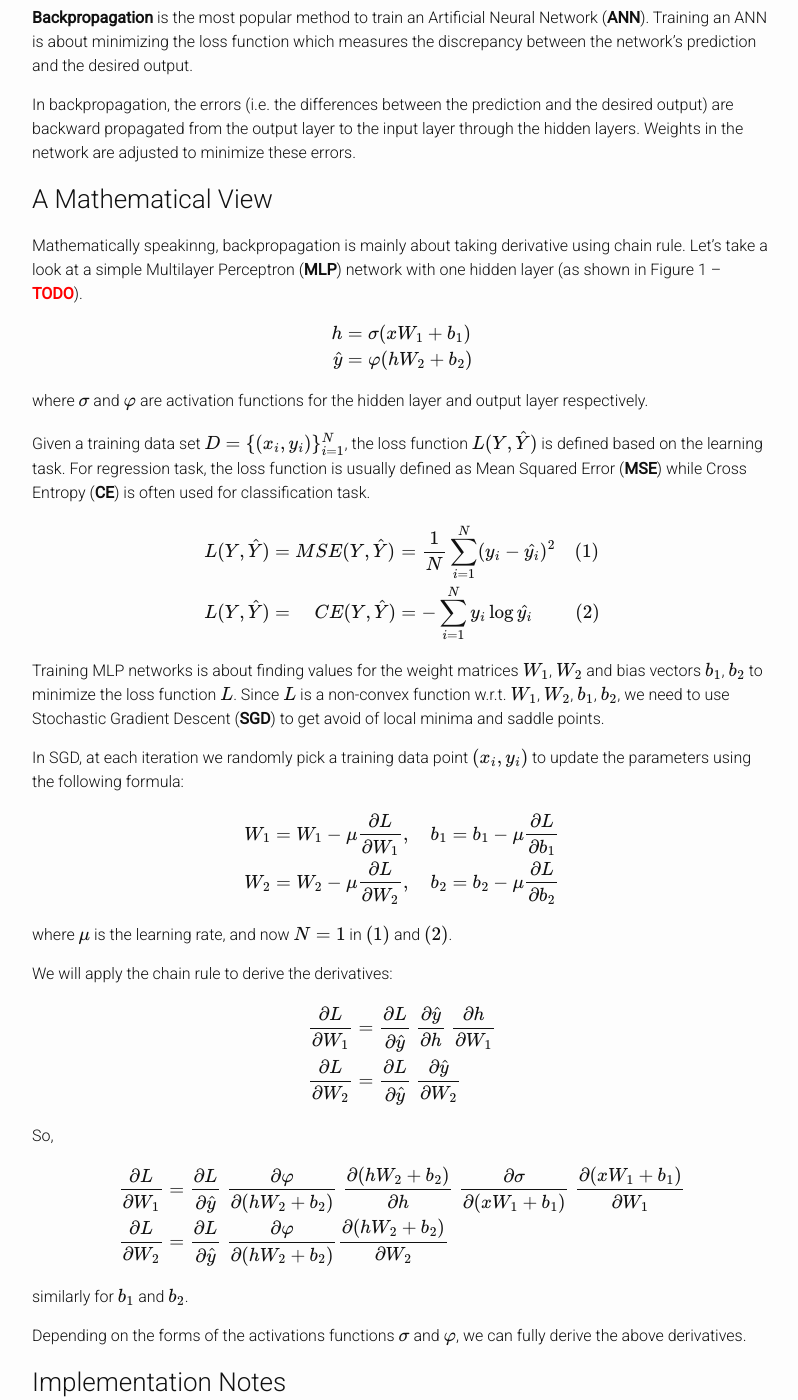
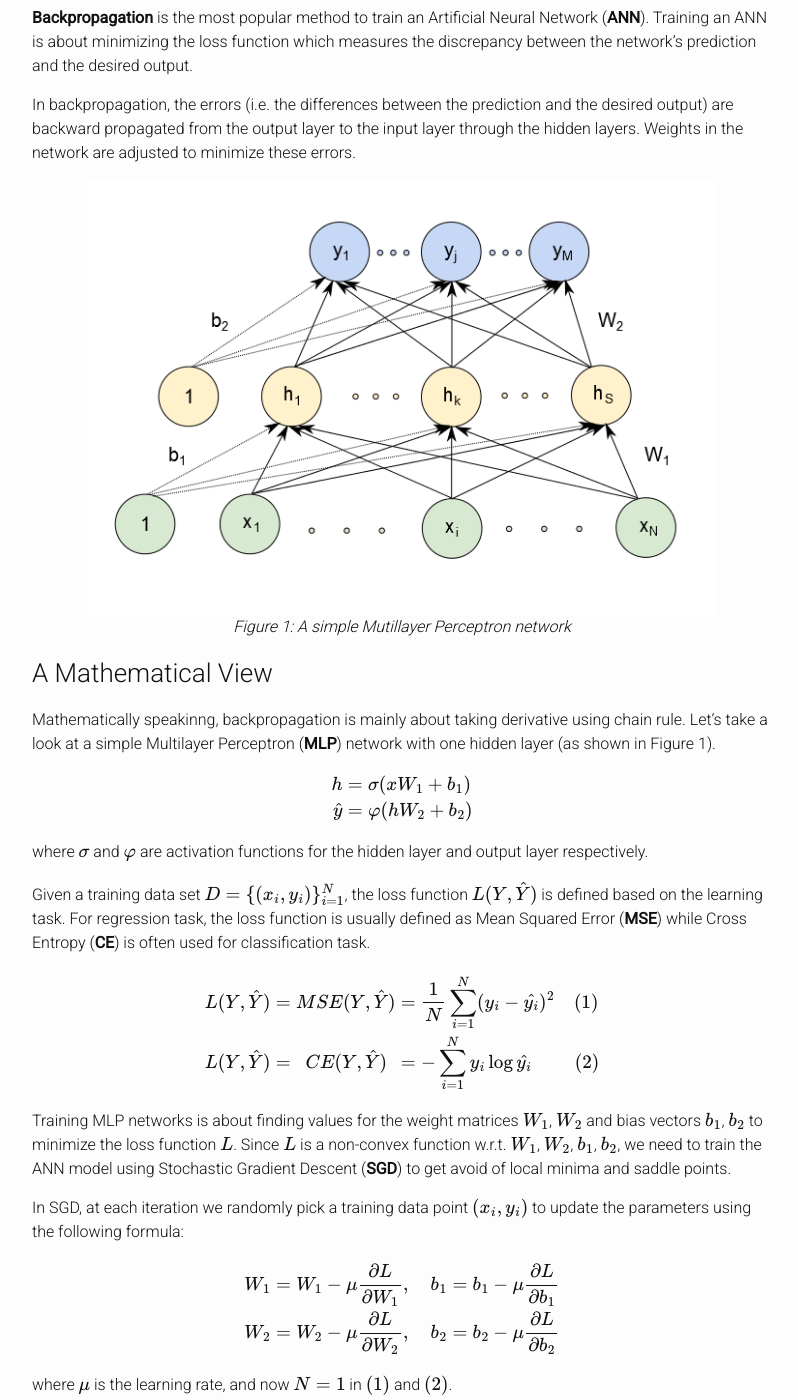
Before and after one commit to vinhkhuc/vinhkhuc.github.io, a Jekyll site: the page built from _posts/2015-03-29-backpropagation.md, in a window 1280 px wide and 1400 px high, scrolled down 248 px. Shown: the whole window, without its empty margins (238-1036 px from the left). Built offline with Jekyll 4.4.1, drawn with Linux system fonts in a browser that asks for light colours; formulas are drawn with MathJax 3; comment, search, counter and statistics services are not loaded; some of the changed text lies outside the part shown.

Commit message:
Added figure for simple mlp

```diff
--- a/_posts/2015-03-29-backpropagation.md
+++ b/_posts/2015-03-29-backpropagation.md
@@ -13,10 +13,14 @@ minimizing the loss function which measures the discrepancy between the network'
 In backpropagation, the errors (i.e. the differences between the prediction and the desired output) are backward propagated
 from the output layer to the input layer through the hidden layers. Weights in the network are adjusted to minimize these errors.
 
+<div style="text-align:center;">
+    <img src="/assets/2015-03-29-backpropagation/mlp-simple.png" width="85%" height="85%">
+    <p><em>Figure 1: A simple Mutillayer Perceptron network</em></p>
+</div>
+
 ### A Mathematical View
 Mathematically speakinng, backpropagation is mainly about taking derivative using chain rule. Let's take a look at
-a simple Multilayer Perceptron (**MLP**) network with one hidden layer (as shown in Figure 1 --
-<span style="color: red; font-weight: bold;">TODO</span>).
+a simple Multilayer Perceptron (**MLP**) network with one hidden layer (as shown in Figure 1).
 
 $$
 \begin{align}
@@ -34,13 +38,13 @@ is often used for classification task.
 $$
 \begin{alignat} {2}
 L(Y, \hat{Y}) &= MSE(Y, \hat{Y}) &&= \frac{1}{N}\sum_{i=1}^N(y_i - \hat{y_i})^2 \quad (1)\\
-L(Y, \hat{Y}) &= \quad CE(Y, \hat{Y})  &&= -\sum_{i=1}^Ny_i \log\hat{y_i} \qquad \ (2)
+L(Y, \hat{Y}) &= \ \ CE(Y, \hat{Y})  &&= -\sum_{i=1}^Ny_i \log\hat{y_i} \qquad \ (2)
 \end{alignat}
 $$
 
 Training MLP networks is about finding values for the weight matrices $$W_1$$, $$W_2$$ and bias vectors $$b_1$$, $$b_2$$ to minimize
-the loss function $$L$$. Since $$L$$ is a non-convex function w.r.t. $$W_1$$, $$W_2$$, $$b_1$$, $$b_2$$, we need to use
-Stochastic Gradient Descent (**SGD**) to get avoid of local minima and saddle points.
+the loss function $$L$$. Since $$L$$ is a non-convex function w.r.t. $$W_1$$, $$W_2$$, $$b_1$$, $$b_2$$, we need to train the ANN model
+using Stochastic Gradient Descent (**SGD**) to get avoid of local minima and saddle points.
 
 In SGD, at each iteration we randomly pick a training data point $$(x_i, y_i)$$ to update the parameters using the following formula:
 
@@ -86,11 +90,11 @@ Depending on the forms of the activations functions $$\sigma$$ and $$\varphi$$,
 ### Implementation Notes
 The most important part of implementing an ANN is deriving the derivatives of the loss function w.r.t. the network parameters.
 As we have seen, the chain rule allows us to break the giant derivative of the loss function into derivatives of individual functions.
-A very nice implementation trick is explained in [Backprop in practice: Staged computation](//http://cs231n.github.io/optimization-2).
+A very nice implementation trick is explained in [Backprop in practice: Staged computation](//cs231n.github.io/optimization-2).
 
-A **good news** is that we can skip deriving the loss function's derivative by utilizing **Theano** to do the heavy lifting for us.
+A **good news** is that we can skip deriving the loss function's derivative by utilizing [**Theano**](//deeplearning.net/software/theano/) to do the heavy lifting for us.
 
-Here is an example of using Theano to calculate the value of the derivative of $$f(x) = x^2$$ at $$x = 4$$:
+Here is an example of using Theano to calculate the value of the derivative of $$f(x) = y = x^2$$ at $$x = 4$$:
 
 {% gist fb9cd4d551045b726689 %}
 
```
Also changed, not shown: assets/2015-03-29-backpropagation/mlp-simple.png (added), assets/2015-03-29-backpropagation/mlp-simple.svg (added).
